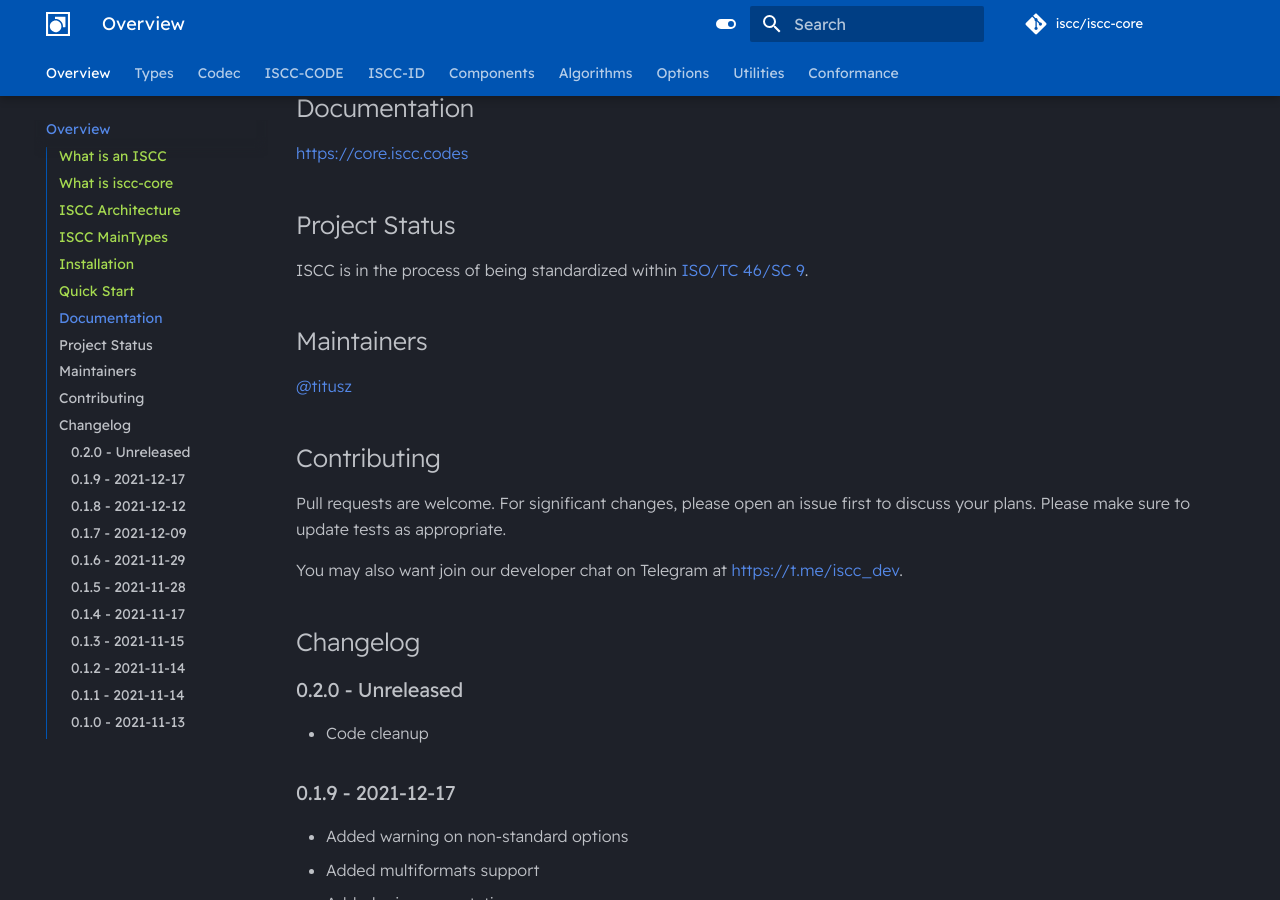
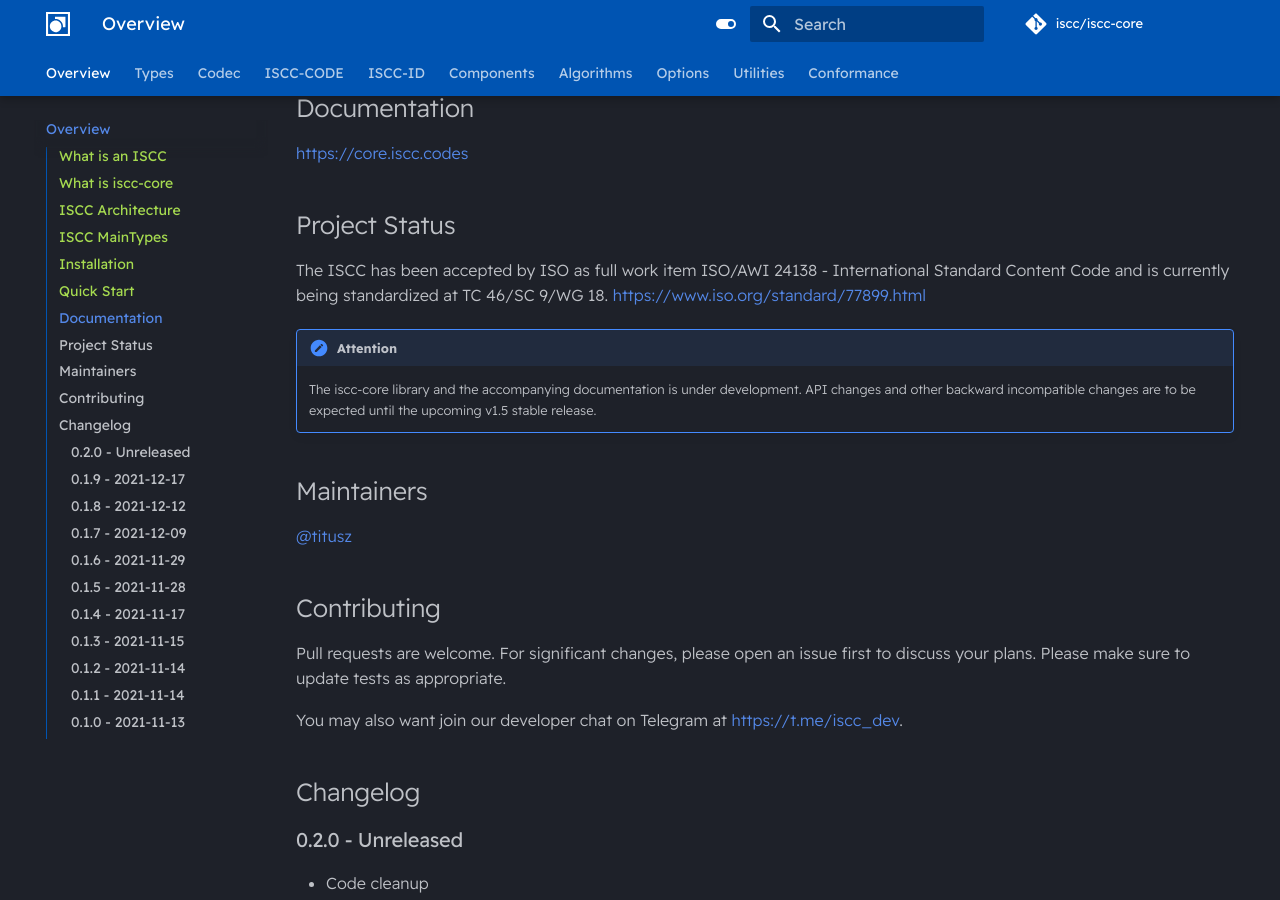
Before and after one commit to iscc/iscc-core, an MkDocs documentation site: the page built from docs/index.md, in a window 1280 px wide and 900 px high, scrolled down 3765 px. Built offline with MkDocs 1.6.1 and Material for MkDocs 9.7.7, drawn with Linux system fonts in a browser that asks for light colours; comment, search, counter and statistics services are not loaded.

Commit message:
Update project status.

```diff
--- a/docs/index.md
+++ b/docs/index.md
@@ -124,8 +124,14 @@ Multiformat:   bzqawcajahycjufp7776ao
 
 ## Project Status
 
-ISCC is in the process of being standardized within
-[ISO/TC 46/SC 9](https://www.iso.org/standard/77899.html).
+The ISCC has been accepted by ISO as full work item ISO/AWI 24138 - International Standard Content
+Code and is currently being standardized at TC 46/SC 9/WG 18. https://www.iso.org/standard/77899.html
+
+!!! attention
+
+    The iscc-core library and the accompanying documentation is under development. API changes and
+    other backward incompatible changes are to be expected until the upcoming v1.5 stable release.
+
 
 ## Maintainers
 [@titusz](https://github.com/titusz)
--- a/mkdocs.yml
+++ b/mkdocs.yml
@@ -90,6 +90,7 @@ markdown_extensions:
   - pymdownx.inlinehilite
   - pymdownx.snippets
   - pymdownx.superfences
+  - pymdownx.magiclink
 
 nav:
   - Overview: index.md
```
Also changed, not shown: README.md (+8 -2 lines), 1 other file.
